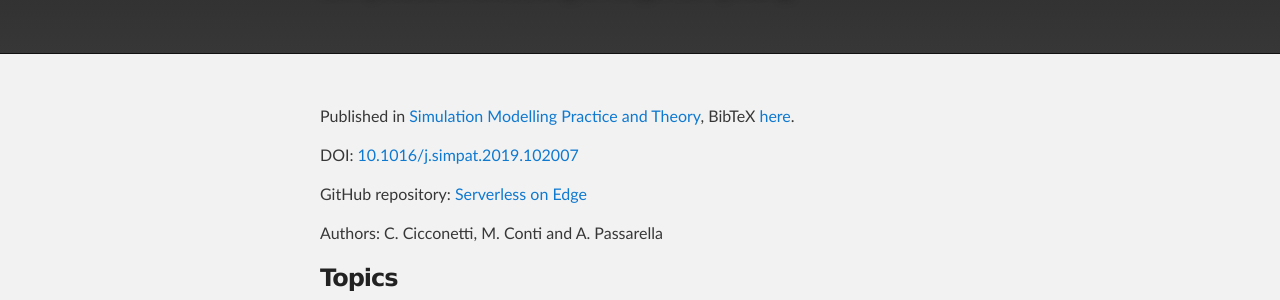
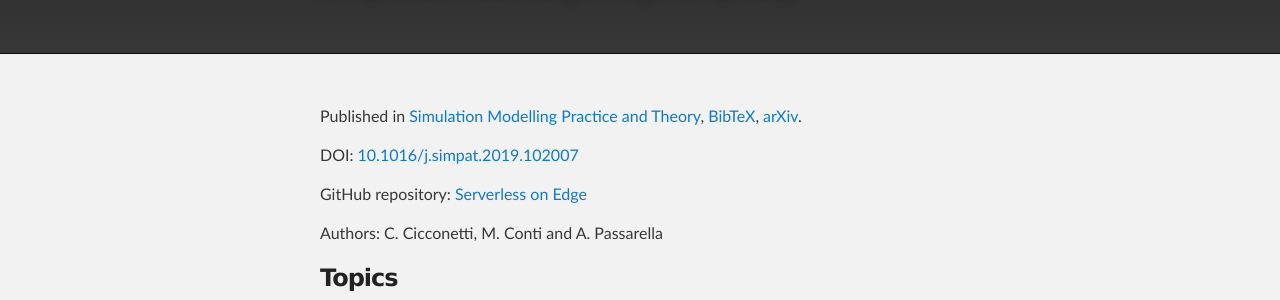
Before and after one commit to ccicconetti/ccicconetti.github.io, a Jekyll site: the page built from simpat.md, in a window 1280 px wide and 900 px high. Shown: the part 192-492 px from the top of the window. Built offline with Jekyll 4.4.1, drawn with Linux system fonts in a browser that asks for light colours.

Commit message:
Add arXiv link to SIMPAT 2022 paper

```diff
--- a/simpat.md
+++ b/simpat.md
@@ -3,7 +3,7 @@ title: "Architecture and performance evaluation of distributed computation offlo
 layout: page
 ---
 
-Published in [Simulation Modelling Practice and Theory](https://www.sciencedirect.com/journal/simulation-modelling-practice-and-theory), BibTeX [here](bib/simpat.bib).
+Published in [Simulation Modelling Practice and Theory](https://www.sciencedirect.com/journal/simulation-modelling-practice-and-theory), [BibTeX](bib/simpat.bib), [arXiv](https://arxiv.org/abs/2109.09415).
 
 DOI: [10.1016/j.simpat.2019.102007](https://doi.org/10.1016/j.simpat.2019.102007)
 
```
